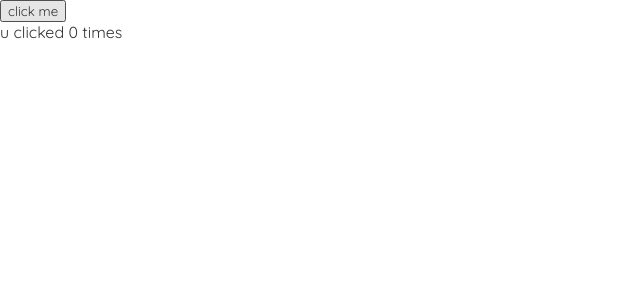
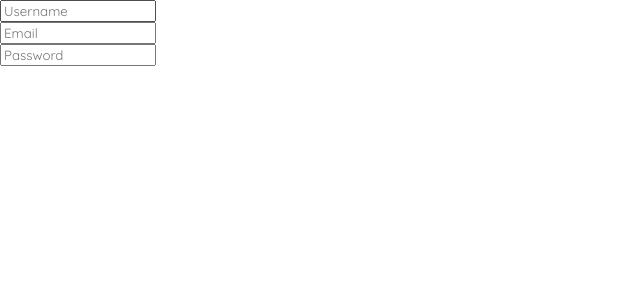
Before and after one commit to Anahidhemmat/classproject, a React (Create React App) app: page / in a window 1280 px wide. Shown: the top 300 px of the page, without its empty margins (0-640 px from the left). Built offline with nearby package versions, Linux system fonts and the light colour scheme.

Commit message:
create account form

```diff
--- a/src/App.js
+++ b/src/App.js
@@ -1,5 +1,6 @@
 import PokemonMoves from "./components/ChainingOperator";
 import Counter from "./components/Counter";
+import CreateAccountForm from "./components/CreatAccountForm";
 
 const App = () => {
   const abilities = ["Anticipation", "Adaptability", "Run-Away"];
@@ -20,7 +21,8 @@ const App = () => {
       <CreateAccountForm /> */}
 
       {/* <PokemonMoves /> */}
-      <Counter />
+      {/* <Counter /> */}
+      <CreateAccountForm />
     </div>
   );
 };
--- a/src/components/CreatAccountForm.js
+++ b/src/components/CreatAccountForm.js
@@ -1,79 +1,30 @@
 import { useState } from "react";
 
 function CreateAccountForm() {
-  //   const [username, setUsername] = useState("");
-  //   const [email, setEmail] = useState("");
-  //   const [password, setPassword] = useState("");
+  const [username, setUsername] = useState("");
+  const [email, setEmail] = useState("");
+  const [password, setPassword] = useState("");
 
-  const [userData, setUserData] = useState({
-    username: "",
-    email: "",
-    password: "",
-  });
+  function handleUsernameChange(e) {
+    setUsername(e.target.value);
+  }
 
-  //   function handleUsernameChange(e) {
-  //     setUsername(e.target.value);
-  //   }
+  function handleEmailChange(e) {
+    setEmail(e.target.value);
+  }
 
-  //   function handleEmailChange(e) {
-  //     setEmail(e.target.value);
-  //   }
+  function handlePasswordChange(e) {
+    setPassword(e.target.value);
+  }
 
-  //   function handlePasswordChange(e) {
-  //     setPassword(e.target.value);
-  //   }
-
-  //   function handleChange(e) {
-  //     if (e.target.name === "username") {
-  //       setUsername(e.target.value);
-  //     } else if (e.target.name === "email") {
-  //       setEmail(e.target.value);
-  //     } else if (e.target.name === "password") {
-  //       setPassword(e.target.value);
-  //     }
-  //   }
-
-  function handleChange(e) {
-    const updateUserData = {
-      ...userData,
-      [e.target.name]: e.target.value,
-    };
-
-    setUserData(updateUserData);
-  }
-  //   function handleSubmit(e) {
-  //     e.preventDefault();
-
-  //     console.log("sending data to server");
-
-  //     fetch("https://httpstat.us/200", {
-  //       method: "POStT",
-  //       body: JSON.stringify({
-  //         username: username,
-  //         email: email,
-  //         password: password,
-  //       }),
-  //       headers: {
-  //         "Content-Type": "application/json",
-  //       },
-  //     });
-  //   }
-
-  function submit(e) {
-    e.preventDefault();
-    console.log("Do something with the form values...");
-    console.log(`Username = ${userData.username}`);
-    console.log(`Email = ${userData.email}`);
-    console.log(`Password = ${userData.password}`);
-  }
   return (
     <form>
       <div>
         <input
           type="text"
           name="username"
-          value={userData.username}
-          onChange={handleChange}
+          value={username}
+          onChange={handleUsernameChange}
           placeholder="Username"
         />
       </div>
@@ -81,8 +32,8 @@ function CreateAccountForm() {
         <input
           type="text"
           name="email"
-          value={userData.email}
-          onChange={handleChange}
+          value={email}
+          onChange={handleEmailChange}
           placeholder="Email"
         />
       </div>
@@ -90,14 +41,11 @@ function CreateAccountForm() {
         <input
           type="text"
           name="password"
-          value={userData.password}
-          onChange={handleChange}
+          value={password}
+          onChange={handlePasswordChange}
           placeholder="Password"
         />
       </div>
-      <button type="submit" onClick={submit}>
-        submit
-      </button>
     </form>
   );
 }
```
